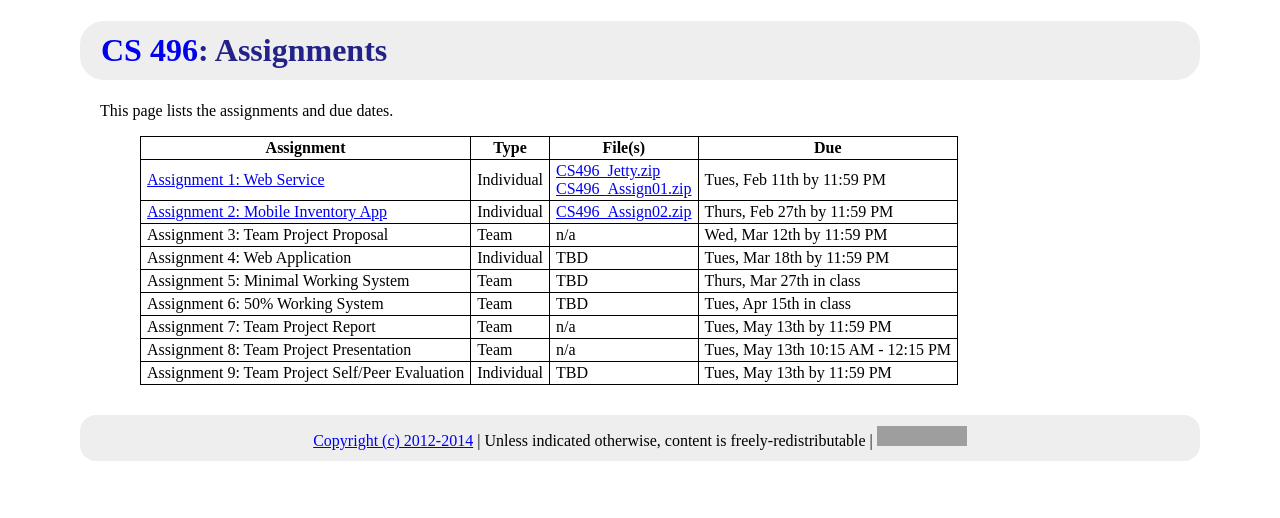
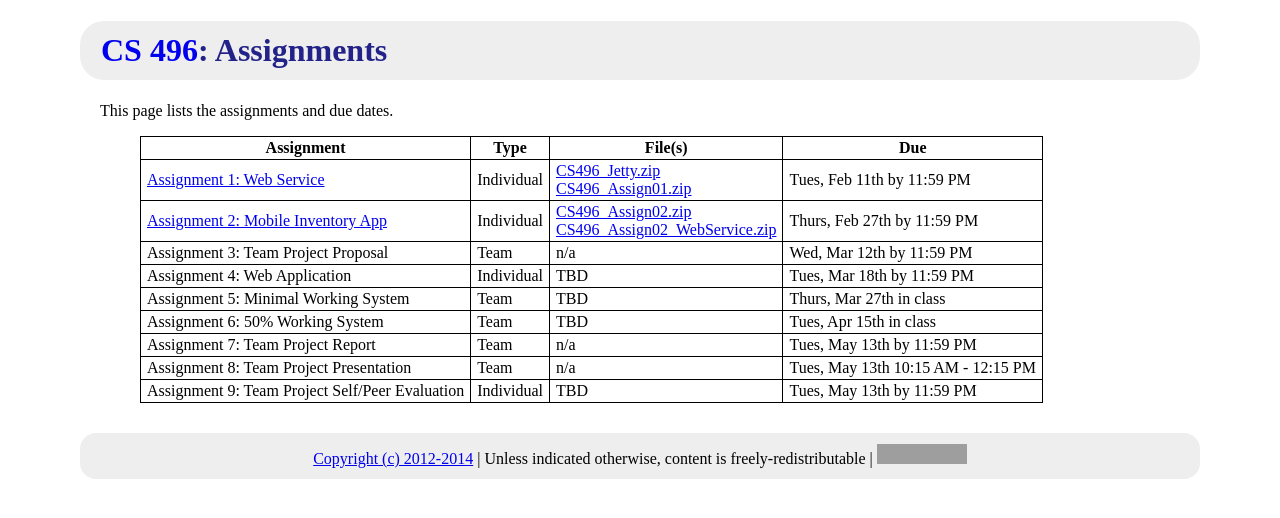
Before and after one commit to ycpcs/cs496-spring2014, a Jekyll site: the page built from assign/index.md, in a window 1280 px wide. Shown: the top 518 px of the page. Built offline with Jekyll 4.4.1, drawn with Linux system fonts in a browser that asks for light colours; Markdown is read by kramdown in place of the engine named in the settings; grey boxes are pictures that could not be loaded.

Commit message:
update assignment index
update assignment index for assign 2 web service project

```diff
--- a/assign/index.md
+++ b/assign/index.md
@@ -8,7 +8,7 @@ This page lists the assignments and due dates.
 > Assignment | Type | File(s) | Due
 > ---------- | ---- | ------- | ---
 > [Assignment 1: Web Service](assign01.html) | Individual | [CS496\_Jetty.zip](CS496_Jetty.zip) <br /> [CS496\_Assign01.zip](CS496_Assign01.zip) | Tues, Feb 11th by 11:59 PM
-> [Assignment 2: Mobile Inventory App](assign02.html) | Individual | [CS496\_Assign02.zip](CS496_Assign02.zip) | Thurs, Feb 27th by 11:59 PM
+> [Assignment 2: Mobile Inventory App](assign02.html) | Individual | [CS496\_Assign02.zip](CS496_Assign02.zip) <br /> [CS496\_Assign02_WebService.zip](CS496_Assign02_WebService.zip) | Thurs, Feb 27th by 11:59 PM
 > Assignment 3: Team Project Proposal | Team | n/a | Wed, Mar 12th by 11:59 PM
 > Assignment 4: Web Application | Individual | TBD | Tues, Mar 18th by 11:59 PM
 > Assignment 5: Minimal Working System | Team | TBD | Thurs, Mar 27th in class
```
